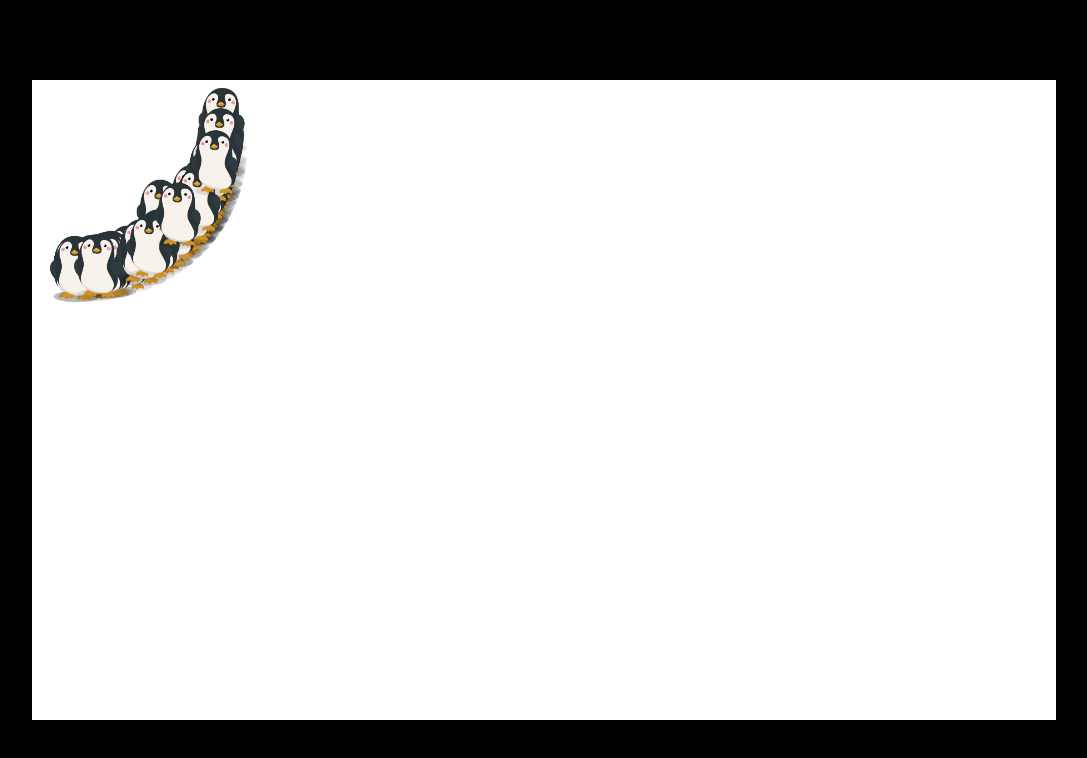
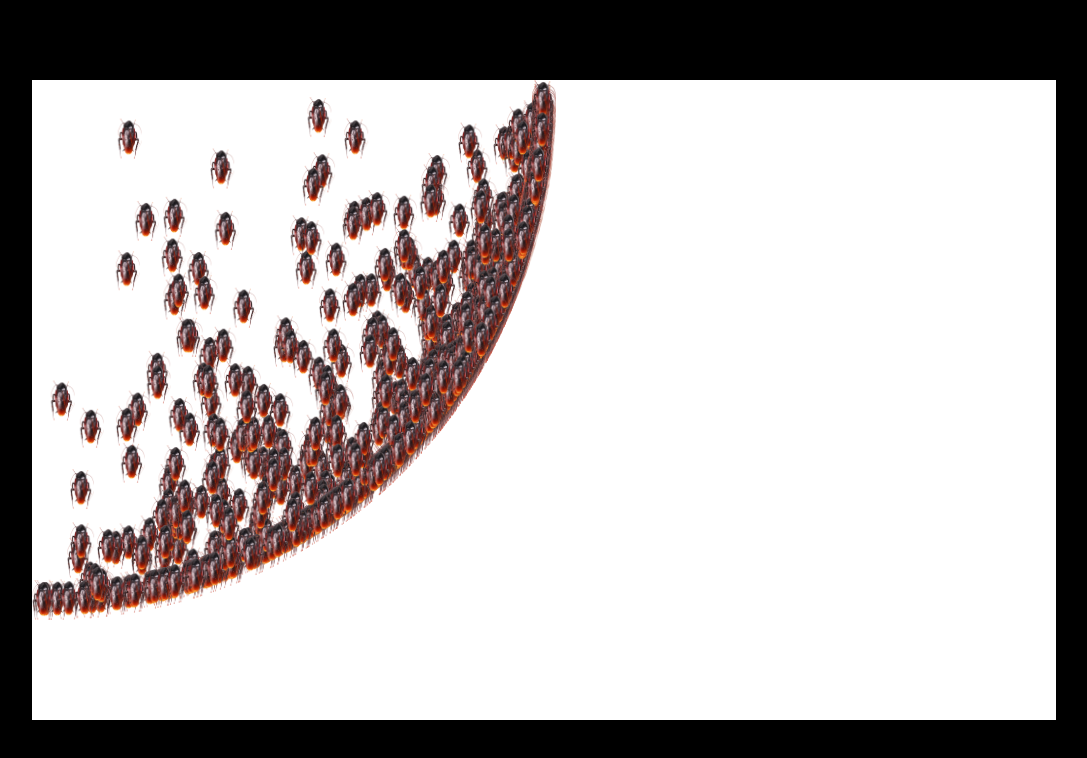
Before and after one commit to Devillyna/newsAndArticles, a plain HTML site: page lb-4-practice/index.html in a window 1280 px wide. Shown: the whole page, without its empty margins (96-1183 px from the left). Drawn offline with Linux system fonts and the light colour scheme; animation ran at ten frames a second.

Commit message:
create cockroaches

```diff
--- a/lb-4-practice/Penguin.js
+++ b/lb-4-practice/Penguin.js
@@ -63,18 +63,18 @@ class Penguin {
 
     // Решение через подобие треугольников
 
-    const coefficient = this.step / hypotenuse;
+    // const coefficient = this.step / hypotenuse;
 
-    const newXCathetus = XCathetus * coefficient;
-    const newYCathetus = YCathetus * coefficient;
+    // const newXCathetus = XCathetus * coefficient;
+    // const newYCathetus = YCathetus * coefficient;
 
     // Решение через угол
 
-    // const sin = YCathetus / hypotenuse;
-    // const cos = XCathetus / hypotenuse;
+    const sin = YCathetus / hypotenuse;
+    const cos = XCathetus / hypotenuse;
 
-    // const newXCathetus = cos * this.step;
-    // const newYCathetus = sin * this.step;
+    const newXCathetus = cos * this.step;
+    const newYCathetus = sin * this.step;
 
     this.currentX += newXCathetus;
     this.currentY += newYCathetus;
--- a/lb-4-practice/index.js
+++ b/lb-4-practice/index.js
@@ -22,7 +22,7 @@ function createPenguin(wrapper) {
 
       const { w, h } = getSize(wrapper);
 
-      const penguinController = new Penguin(0, 0, 80, 80, 3, w, h);
+      const penguinController = new Penguin(0, 0, 24, 40, 10, w, h);
 
       window.addEventListener("resize", event => {
         const { w, h } = getSize(wrapper);
@@ -59,7 +59,7 @@ function createPenguin(wrapper) {
 window.onload = () => {
   const wrapper = document.getElementById("penguinContainer");
 
-  for (let i = 0; i < 100; ++i) {
+  for (let i = 0; i < 1000; ++i) {
     createPenguin(wrapper).then(penguin => {
       wrapper.append(penguin);
     });
--- a/lb-4-practice/main.css
+++ b/lb-4-practice/main.css
@@ -22,11 +22,11 @@
 }
 
 .penguin {
-  width: 80px;
-  height: 80px;
+  width: 24px;
+  height: 40px;
   position: absolute;
   top: 0;
   left: 0;
   background-size: cover;
-  background-image: url(./img/penguin.png);
+  background-image: url(./img/таракан.png);
 }
```
Also changed, not shown: lb-4-practice/img/penis.png (added), lb-4-practice/img/таракан.png (added).
